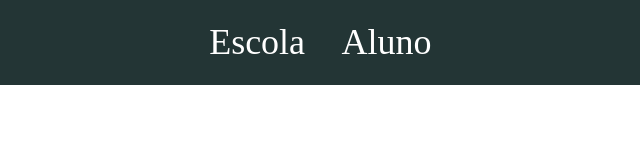
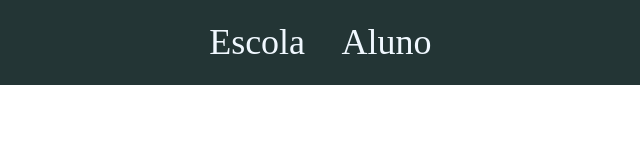
Before and after one commit to sioneia/turma-J, a plain HTML site: page index.html in a window 1280 px wide. Shown: the full height of the page, 640-1280 px from the left. Drawn offline with Linux system fonts and the light colour scheme.

Commit message:
Add files via upload

```diff
--- a/index.html
+++ b/index.html
@@ -11,8 +11,8 @@
     <header class="cabecalho">
         <img class="img-cabecalho" src="img/img-cabecalho2.jpg" alt="img-cabecalho">
         <ul class="lista">
-            <li class="item-lista">Escola</li>
-            <li class="item-lista">Aluno</li>
+            <li class="item-lista"><a href="https://www.facebook.com/colegiopaulovixambre/?locale=pt_BR"class="a">Escola</a></li>
+            <li class="item-lista"><a href="https://www.facebook.com/colegiopaulovixambre/?locale=pt_BR" class="a">Aluno</a></li>
         </ul>
     </header>
 
--- a/styles.css
+++ b/styles.css
@@ -21,3 +21,7 @@ header{
     font-size: 36px;
 
 }
+.a{
+color: aliceblue;
+text-decoration: none;
+}
```
